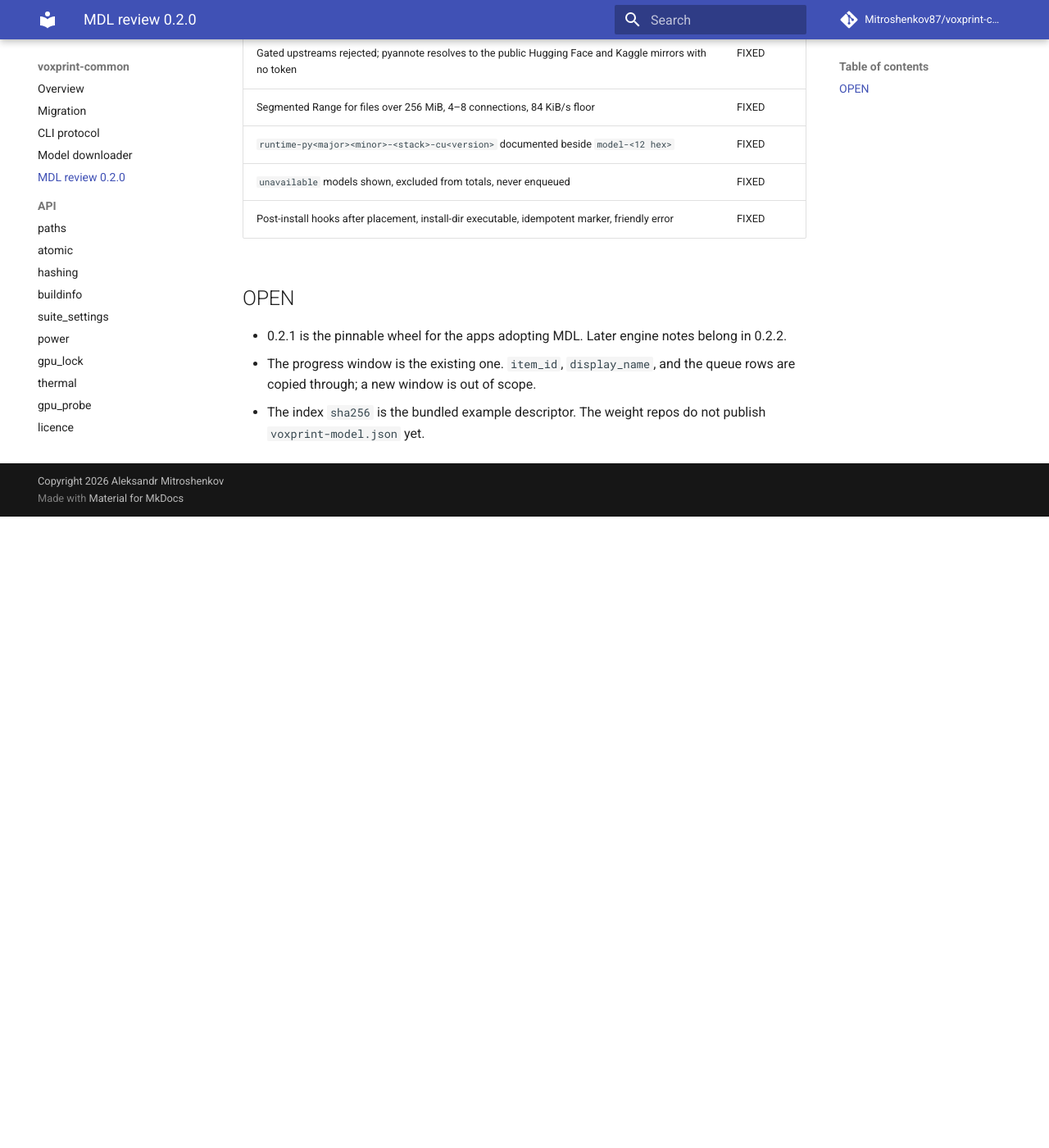
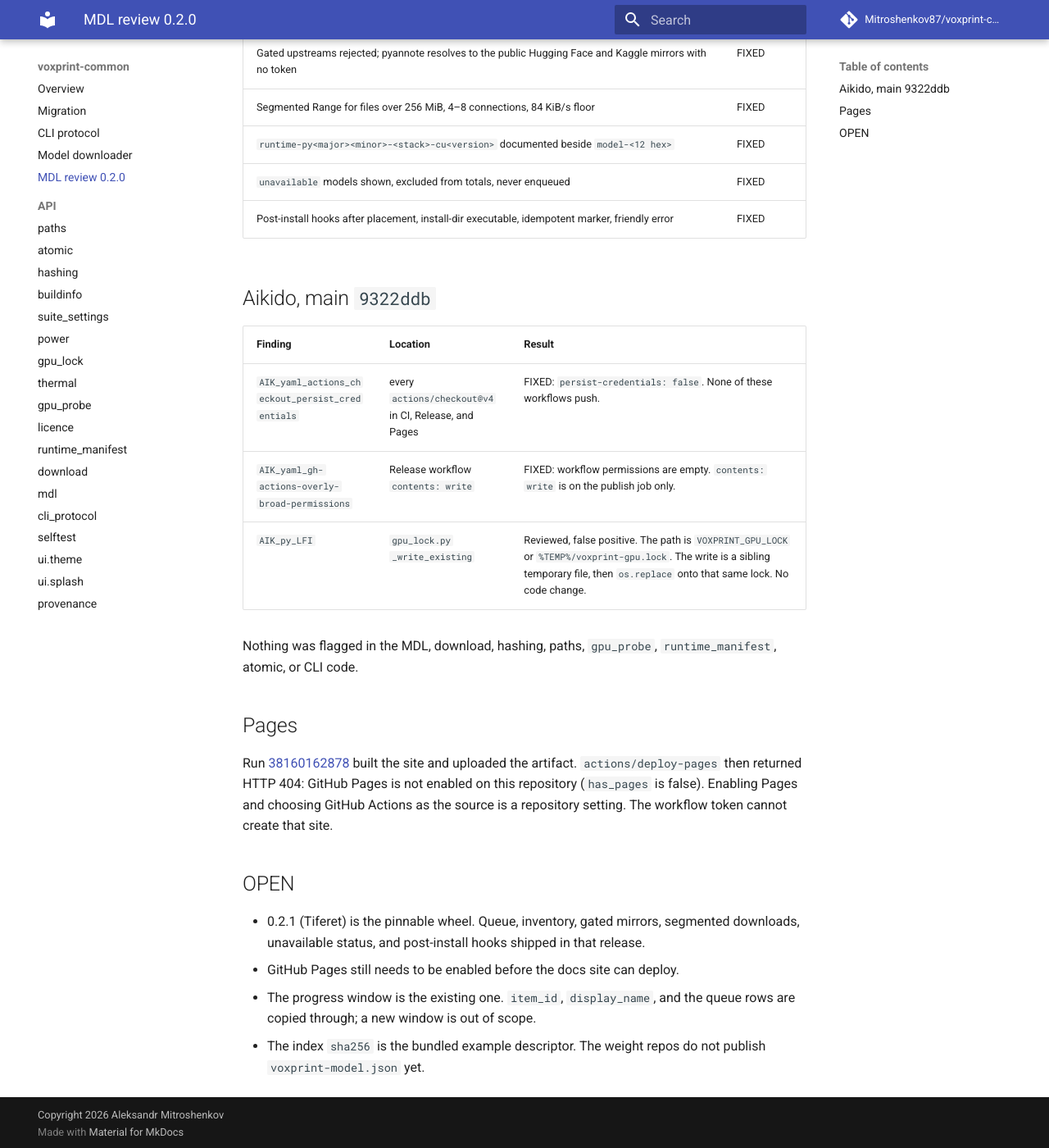
Before and after one commit to Mitroshenkov87/voxprint-common, an MkDocs documentation site: the page built from docs/mdl-review-0.2.0.md, in a window 1280 px wide and 1400 px high, scrolled down 1084 px. Shown: the whole window at 82% size. Built offline with MkDocs 1.6.1 and Material for MkDocs 9.7.7, drawn with Linux system fonts in a browser that asks for light colours; comment, search, counter and statistics services are not loaded; before the commit the page ends 1714 px from its top, so only the background shows below that.

Commit message:
Record the 0.2.2 workflow follow-up.
Stop checkout from persisting credentials, limit release contents write to the publish job, and note the Pages 404 and the gpu lock false positive.

Co-authored-by: Aleksandr Mitroshenkov <Mitroshenkov87@users.noreply.github.com>

```diff
--- a/docs/mdl-review-0.2.0.md
+++ b/docs/mdl-review-0.2.0.md
@@ -28,8 +28,23 @@ Later engine work in the same branch:
 | `unavailable` models shown, excluded from totals, never enqueued | FIXED |
 | Post-install hooks after placement, install-dir executable, idempotent marker, friendly error | FIXED |
 
+## Aikido, main `9322ddb`
+
+| Finding | Location | Result |
+|---|---|---|
+| `AIK_yaml_actions_checkout_persist_credentials` | every `actions/checkout@v4` in CI, Release, and Pages | FIXED: `persist-credentials: false`. None of these workflows push. |
+| `AIK_yaml_gh-actions-overly-broad-permissions` | Release workflow `contents: write` | FIXED: workflow permissions are empty. `contents: write` is on the publish job only. |
+| `AIK_py_LFI` | `gpu_lock.py` `_write_existing` | Reviewed, false positive. The path is `VOXPRINT_GPU_LOCK` or `%TEMP%/voxprint-gpu.lock`. The write is a sibling temporary file, then `os.replace` onto that same lock. No code change. |
+
+Nothing was flagged in the MDL, download, hashing, paths, `gpu_probe`, `runtime_manifest`, atomic, or CLI code.
+
+## Pages
+
+Run [38160162878](https://github.com/Mitroshenkov87/voxprint-common/actions/runs/38160162878) built the site and uploaded the artifact. `actions/deploy-pages` then returned HTTP 404: GitHub Pages is not enabled on this repository (`has_pages` is false). Enabling Pages and choosing GitHub Actions as the source is a repository setting. The workflow token cannot create that site.
+
 ## OPEN
 
-* 0.2.1 is the pinnable wheel for the apps adopting MDL. Later engine notes belong in 0.2.2.
+* 0.2.1 (Tiferet) is the pinnable wheel. Queue, inventory, gated mirrors, segmented downloads, unavailable status, and post-install hooks shipped in that release.
+* GitHub Pages still needs to be enabled before the docs site can deploy.
 * The progress window is the existing one. `item_id`, `display_name`, and the queue rows are copied through; a new window is out of scope.
 * The index `sha256` is the bundled example descriptor. The weight repos do not publish `voxprint-model.json` yet.
```
Also changed, not shown: CHANGELOG.md (+4 -0 lines), 3 other files.
